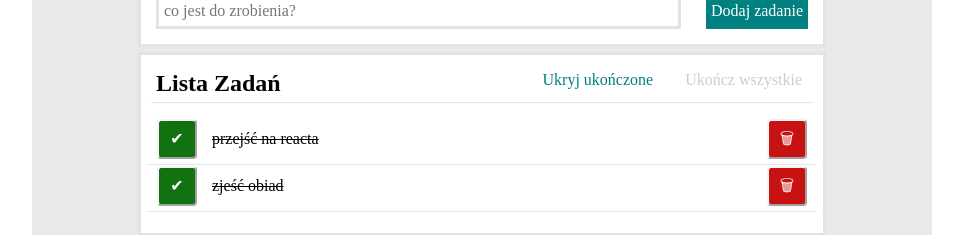
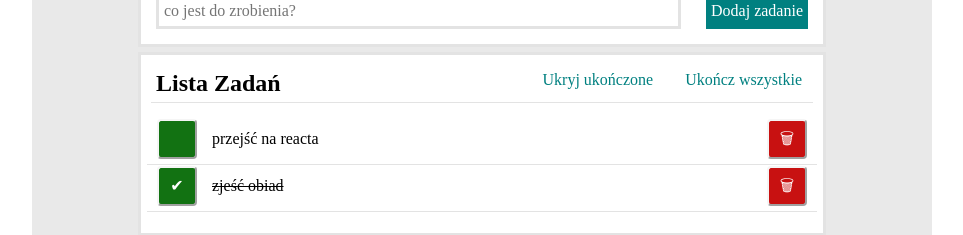
Before and after one commit to DawidGaski/tasks-list-react, a React (Create React App) app: page / in a window 1280 px wide. Shown: the part 172-407 px from the top of the page, without its empty margins (158-1121 px from the left). Built offline with nearby package versions, Linux system fonts and the light colour scheme.

Commit message:
change first task into done: true

```diff
--- a/src/App.js
+++ b/src/App.js
@@ -6,7 +6,7 @@ import Header from "./Header";
 import Container from "./Container";
 
 const tasks = [
-  { id: 1, content: "przejść na reacta", done: true },
+  { id: 1, content: "przejść na reacta", done: false },
   { id: 2, content: "zjeść obiad", done: true },
 ];
 
```
